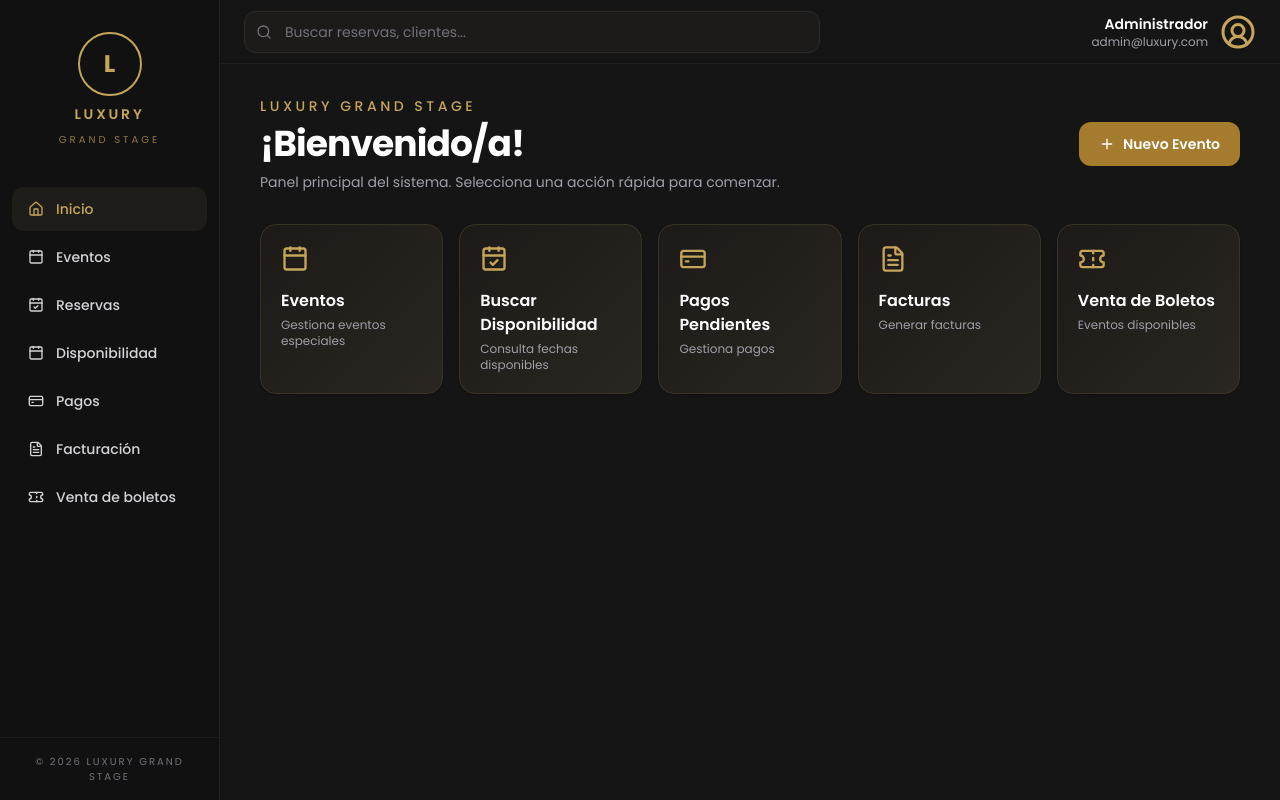
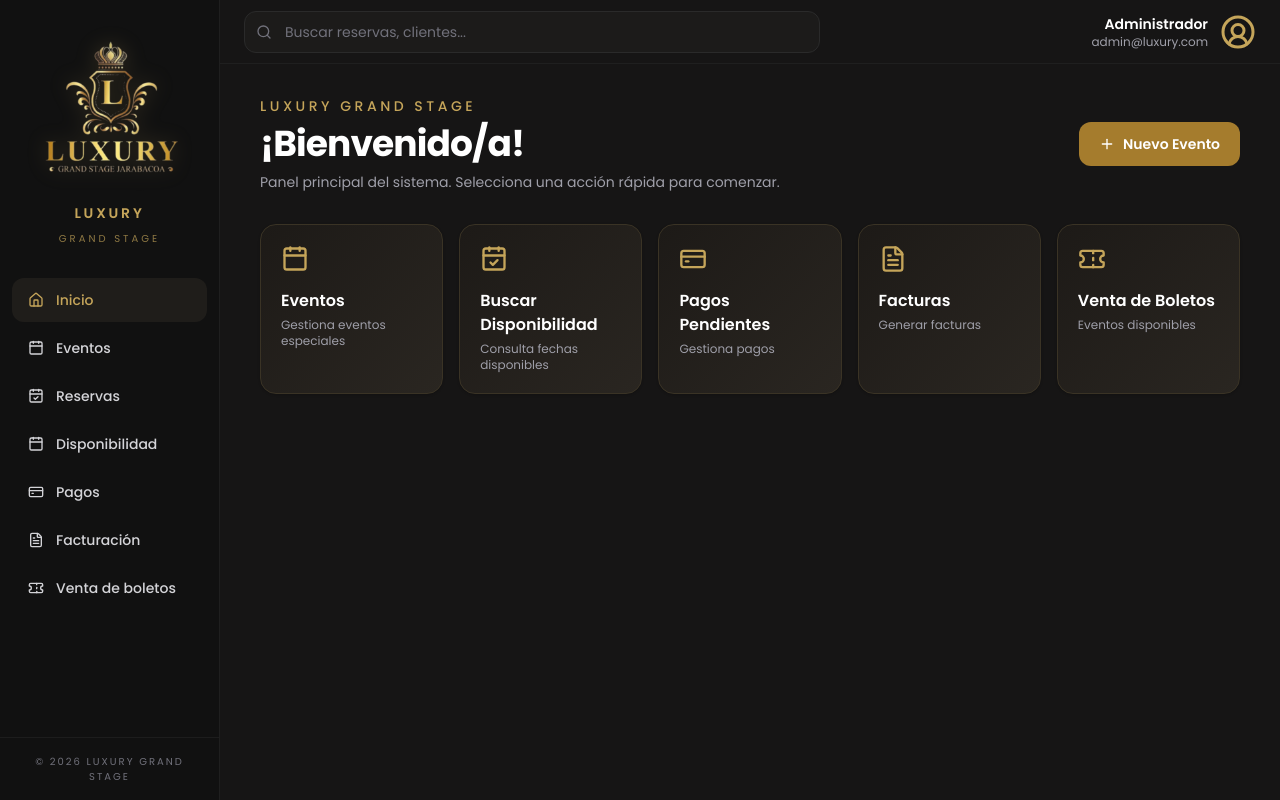
Before and after one commit to anelisrosariof/proyectolgs, a Next.js app in the folder packages/frontend/: page / in a window 1280 px wide. Built offline with nearby package versions, Linux system fonts and the light colour scheme.

Commit message:
sidebar replaced placeholder logo with app actual logo

```diff
--- a/packages/frontend/app/components/sidebar.tsx
+++ b/packages/frontend/app/components/sidebar.tsx
@@ -1,5 +1,6 @@
 "use client";
 
+import Image from "next/image";
 import Link from "next/link";
 import { usePathname } from "next/navigation";
 import {
@@ -10,6 +11,7 @@ import {
   Home,
   Ticket,
 } from "lucide-react";
+import logo from "../lgs_logo512.png";
 
 type NavItem = {
   label: string;
@@ -37,10 +39,15 @@ export function Sidebar() {
 
   return (
     <aside className="flex h-screen w-55 flex-col border-r border-[#1f1f1f] bg-[#111111] text-[#ededed]">
-      <div className="flex flex-col items-center gap-2 px-6 py-8">
-        <div className="flex h-16 w-16 items-center justify-center rounded-full border-2 border-[#c5a55a] text-2xl font-bold text-[#c5a55a]">
-          L
-        </div>
+      <div className="flex flex-col items-center gap-2 px-6 py-6">
+        <Image
+          src={logo}
+          alt="Luxury Grand Stage"
+          width={72}
+          height={72}
+          className="h-auto w-auto object-contain drop-shadow-[0_0_10px_rgba(197,165,90,0.3)]"
+          priority
+        />
         <p className="text-center text-sm font-semibold uppercase tracking-[0.2em] text-[#c5a55a]">
           Luxury
         </p>
```
